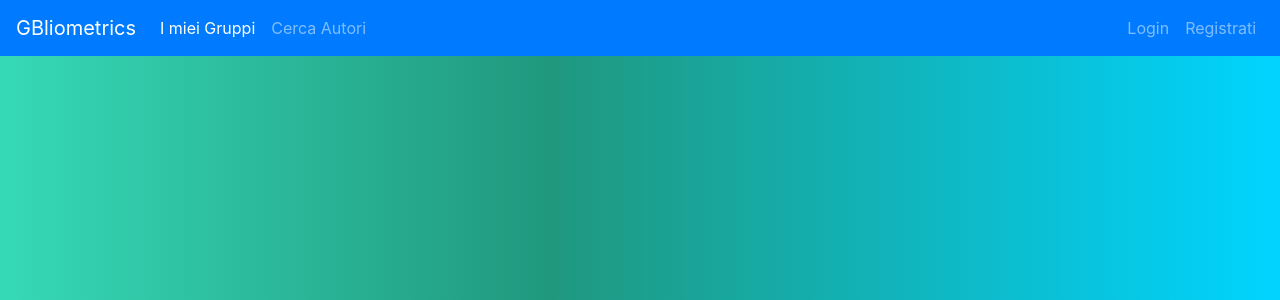
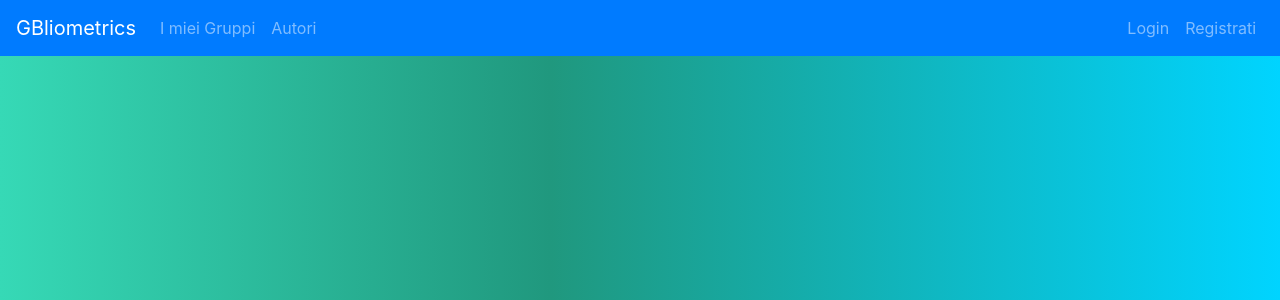
Before and after one commit to FilippoBordogna/Tesi, a Django app: page /hold/ in a window 1280 px wide. Shown: the top 300 px of the page. Run offline with Django 3.2, Linux system fonts and the light colour scheme; parts of the project's set-up code (start-up, migrations or seed data) failed here and were passed over; some libraries are stand-ins or nearby versions.

Commit message:
Modifica della scheda attiva in base all'url della richiesta

```diff
--- a/produzione_scientifica/frontend/templates/frontend/components/navbar.html
+++ b/produzione_scientifica/frontend/templates/frontend/components/navbar.html
@@ -1,11 +1,19 @@
 <nav class="navbar navbar-expand-sm bg-primary navbar-dark fixed-top">
     <a class="navbar-brand" href="{% url 'frontend:home' %}">GBliometrics</a>
     <ul class="navbar-nav">
-        <li class="nav-item active">
+        {% if request.path == "/groups" %}
+            <li class="nav-item active">
+        {% else %}
+            <li class="nav-item">
+        {% endif %}
             <a class="nav-link" href="{% url 'frontend:group-list' %}">I miei Gruppi</a>
         </li>
-        <li class="nav-item">
-            <a class="nav-link" href="#">Cerca Autori</a>
+        {% if request.path == "/authors" %}
+            <li class="nav-item active">
+        {% else %}
+            <li class="nav-item">
+        {% endif %}
+            <a class="nav-link" href="#">Autori</a>
         </li>
     </ul>
 
@@ -27,7 +35,7 @@
                 <a class="nav-link" href="{% url 'login' %}">Login</a>
             </li>
             <li class="nav-item">
-                <a class="nav-link" href="{% url 'django_registration_register' %}">Registrati</a>
+                <a class="nav-link" href="{% url 'registration_register' %}">Registrati</a>
             </li>
         </ul>
     {% endif %}
```
